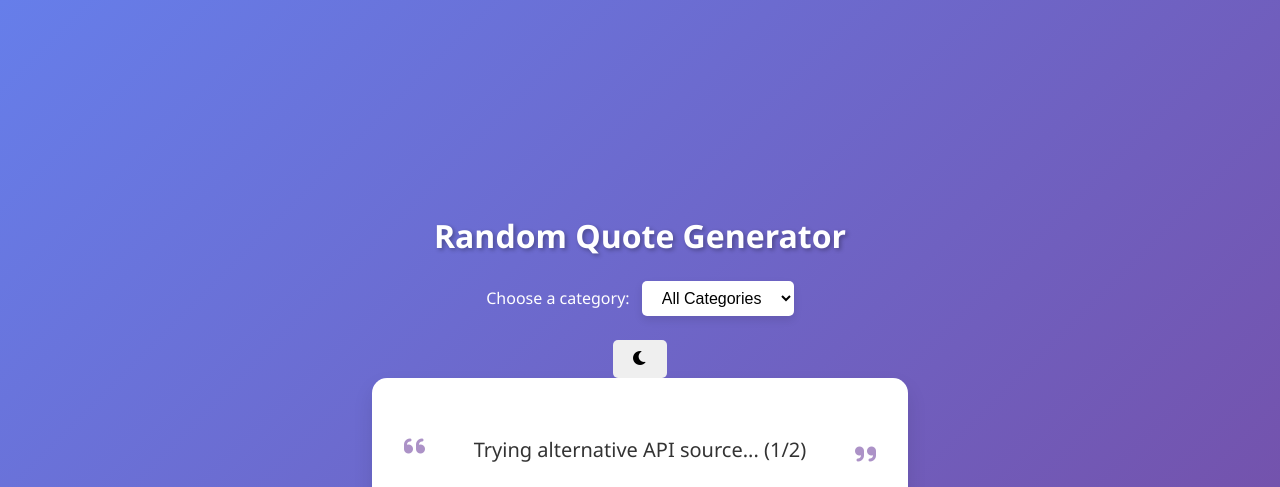
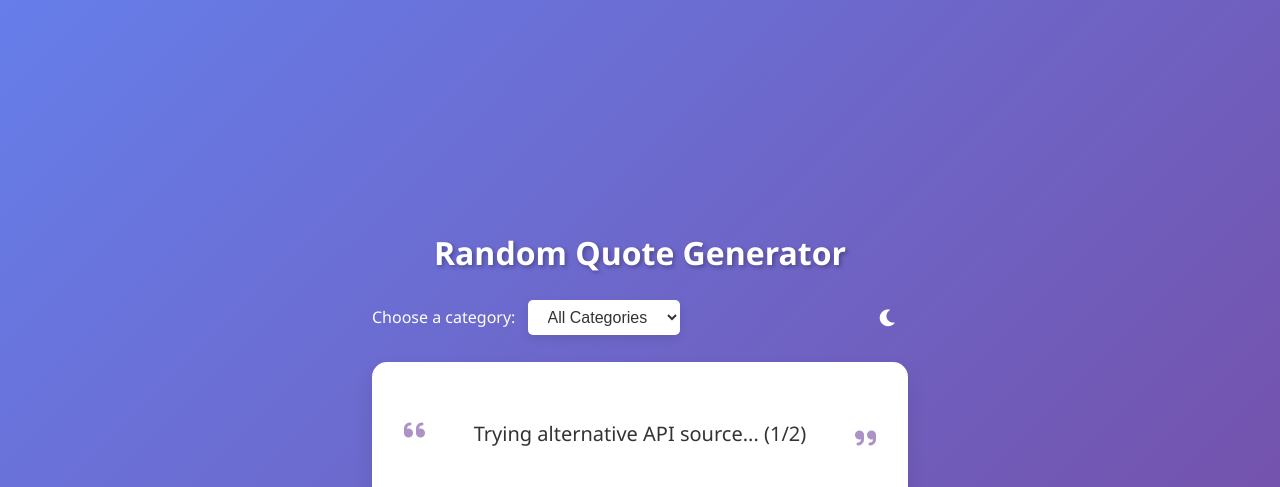
Before and after one commit to buriancl/random-quote-generator, a plain HTML site: page index.html in a window 1280 px wide. Shown: the top 487 px of the page. Drawn offline with Linux system fonts and the light colour scheme; no server answers.

Commit message:
light and dark mode css

```diff
--- a/css/style.css
+++ b/css/style.css
@@ -1,4 +1,40 @@
 /* Base Styles */
+:root {
+    /* Light mode (default) colors */
+    --bg-gradient-start: #667eea;
+    --bg-gradient-end: #764ba2;
+    --card-bg: white;
+    --text-color: #333;
+    --text-secondary: #555;
+    --quote-marks-color: #764ba2;
+    --button-primary: #764ba2;
+    --button-secondary: #667eea;
+    --tag-bg: #e9ecef;
+    --tag-color: #495057;
+    --tag-hover-bg: #667eea;
+    --tag-hover-color: white;
+    --heading-color: white;
+    --label-color: white;
+}
+
+[data-theme="dark"] {
+    /* Dark mode colors */
+    --bg-gradient-start: #1a1a2e;
+    --bg-gradient-end: #16213e;
+    --card-bg: #1f2937;
+    --text-color: #e5e7eb;
+    --text-secondary: #d1d5db;
+    --quote-marks-color: #9c59b6;
+    --button-primary: #8a2be2;
+    --button-secondary: #4b6cb7;
+    --tag-bg: #374151;
+    --tag-color: #d1d5db;
+    --tag-hover-bg: #4b6cb7;
+    --tag-hover-color: white;
+    --heading-color: #e5e7eb;
+    --label-color: #e5e7eb;
+}
+
 * {
     margin: 0;
     padding: 0;
@@ -7,12 +43,13 @@
 
 body {
     font-family: 'Segoe UI', Tahoma, Geneva, Verdana, sans-serif;
-    background: linear-gradient(135deg, #667eea, #764ba2);
+    background: linear-gradient(135deg, var(--bg-gradient-start), var(--bg-gradient-end));
     min-height: 100vh;
     display: flex;
     justify-content: center;
     align-items: center;
-    color: #333;
+    color: var(--text-color);
+    transition: background 0.5s ease;
 }
 
 /* Container Styles */
@@ -24,20 +61,29 @@ body {
 }
 
 h1 {
-    color: white;
+    color: var(--heading-color);
     margin-bottom: 1.5rem;
     text-shadow: 2px 2px 4px rgba(0, 0, 0, 0.3);
     animation: fadeIn 1s ease-in;
 }
 
-/* Category Selector Styles */
-.category-selector {
+/* App Controls Layout */
+.app-controls {
+    display: flex;
+    justify-content: space-between;
+    align-items: center;
     margin-bottom: 1.5rem;
     animation: fadeIn 1.2s ease-in;
 }
 
+/* Category Selector Styles */
+.category-selector {
+    flex-grow: 1;
+    text-align: left;
+}
+
 #quote-category {
-    background-color: white;
+    background-color: var(--card-bg);
     padding: 0.5rem 1rem;
     border: none;
     border-radius: 5px;
@@ -46,6 +92,7 @@ h1 {
     box-shadow: 0 4px 8px rgba(0, 0, 0, 0.1);
     transition: all 0.3s ease;
     margin-left: 0.5rem;
+    color: var(--text-color);
 }
 
 #quote-category:focus {
@@ -54,17 +101,43 @@ h1 {
 }
 
 label {
-    color: white;
+    color: var(--label-color);
     font-weight: 500;
+}
+
+/* Theme Toggle Styles */
+.theme-toggle {
+    margin-left: 1rem;
+}
+
+#theme-toggle-btn {
+    background-color: transparent;
+    border: none;
+    color: var(--heading-color);
+    font-size: 1.2rem;
+    cursor: pointer;
+    padding: 0.5rem;
+    border-radius: 50%;
+    display: flex;
+    justify-content: center;
+    align-items: center;
+    transition: all 0.3s ease;
+    width: 40px;
+    height: 40px;
+}
+
+#theme-toggle-btn:hover {
+    background-color: rgba(255, 255, 255, 0.2);
 }
 
 /* Quote Box Styles */
 .quote-box {
-    background-color: white;
+    background-color: var(--card-bg);
     padding: 2rem;
     border-radius: 15px;
     box-shadow: 0 10px 20px rgba(0, 0, 0, 0.1);
     animation: slideUp 0.5s ease-out;
+    transition: background-color 0.5s ease, box-shadow 0.5s ease;
 }
 
 .quote-content {
@@ -73,7 +146,7 @@ label {
 }
 
 .fa-quote-left, .fa-quote-right {
-    color: #764ba2;
+    color: var(--quote-marks-color);
     font-size: 1.5rem;
     opacity: 0.6;
 }
@@ -95,13 +168,14 @@ label {
     line-height: 1.6;
     margin: 1.5rem 0;
     transition: all 0.3s ease;
+    color: var(--text-color);
 }
 
 .quote-author {
     font-style: italic;
     text-align: right;
     margin-bottom: 0.75rem;
-    color: #555;
+    color: var(--text-secondary);
 }
 
 .quote-tags {
@@ -117,8 +191,8 @@ label {
 
 .tag {
     display: inline-block;
-    background-color: #e9ecef;
-    color: #495057;
+    background-color: var(--tag-bg);
+    color: var(--tag-color);
     font-size: 0.75rem;
     padding: 0.25rem 0.5rem;
     margin: 0.1rem;
@@ -128,8 +202,8 @@ label {
 }
 
 .tag:hover {
-    background-color: #667eea;
-    color: white;
+    background-color: var(--tag-hover-bg);
+    color: var(--tag-hover-color);
 }
 
 /* Button Styles */
@@ -148,14 +222,14 @@ button, #tweet-quote {
 }
 
 #new-quote {
-    background-color: #764ba2;
+    background-color: var(--button-primary);
     color: white;
     flex-grow: 1;
     margin-right: 10px;
 }
 
 #copy-quote, #tweet-quote {
-    background-color: #667eea;
+    background-color: var(--button-secondary);
     color: white;
     width: 40px;
     height: 40px;
@@ -169,6 +243,7 @@ button, #tweet-quote {
 button:hover, #tweet-quote:hover {
     transform: translateY(-3px);
     box-shadow: 0 5px 10px rgba(0, 0, 0, 0.1);
+    opacity: 0.9;
 }
 
 button:active, #tweet-quote:active {
```
